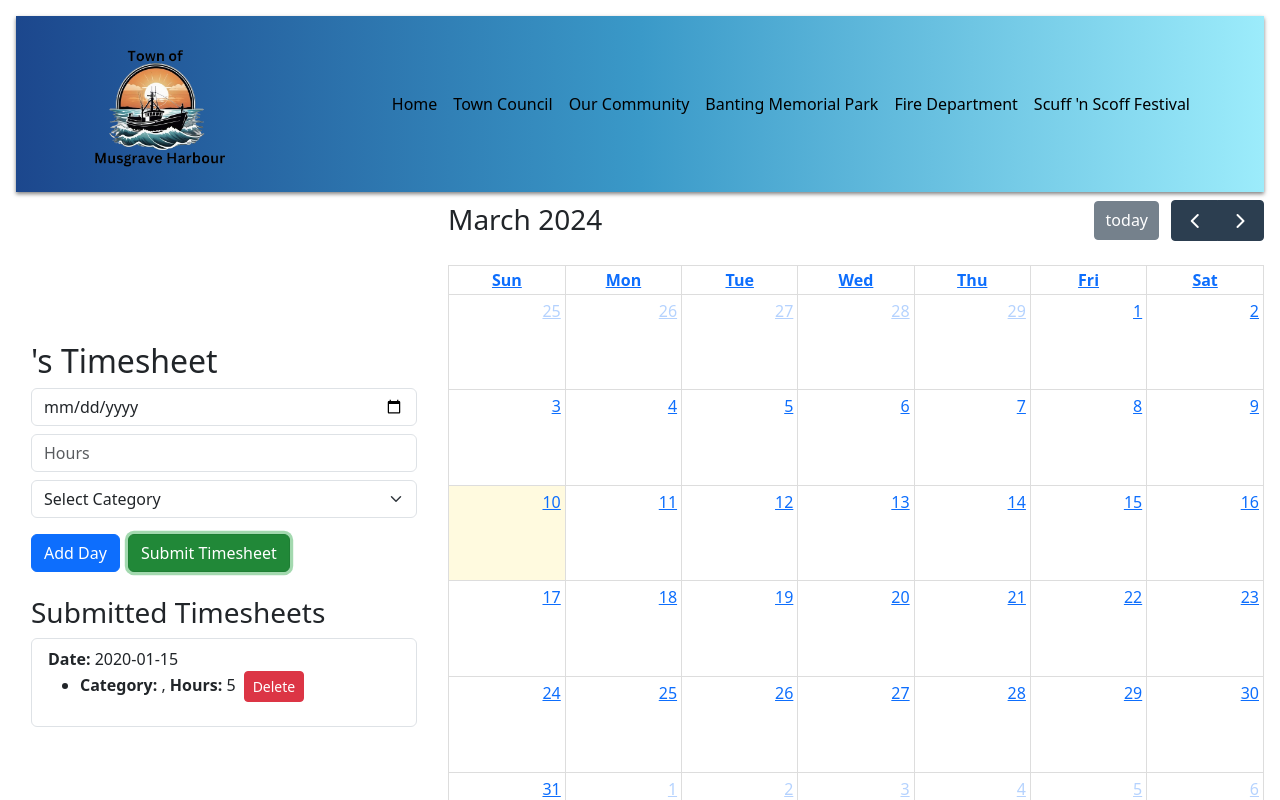
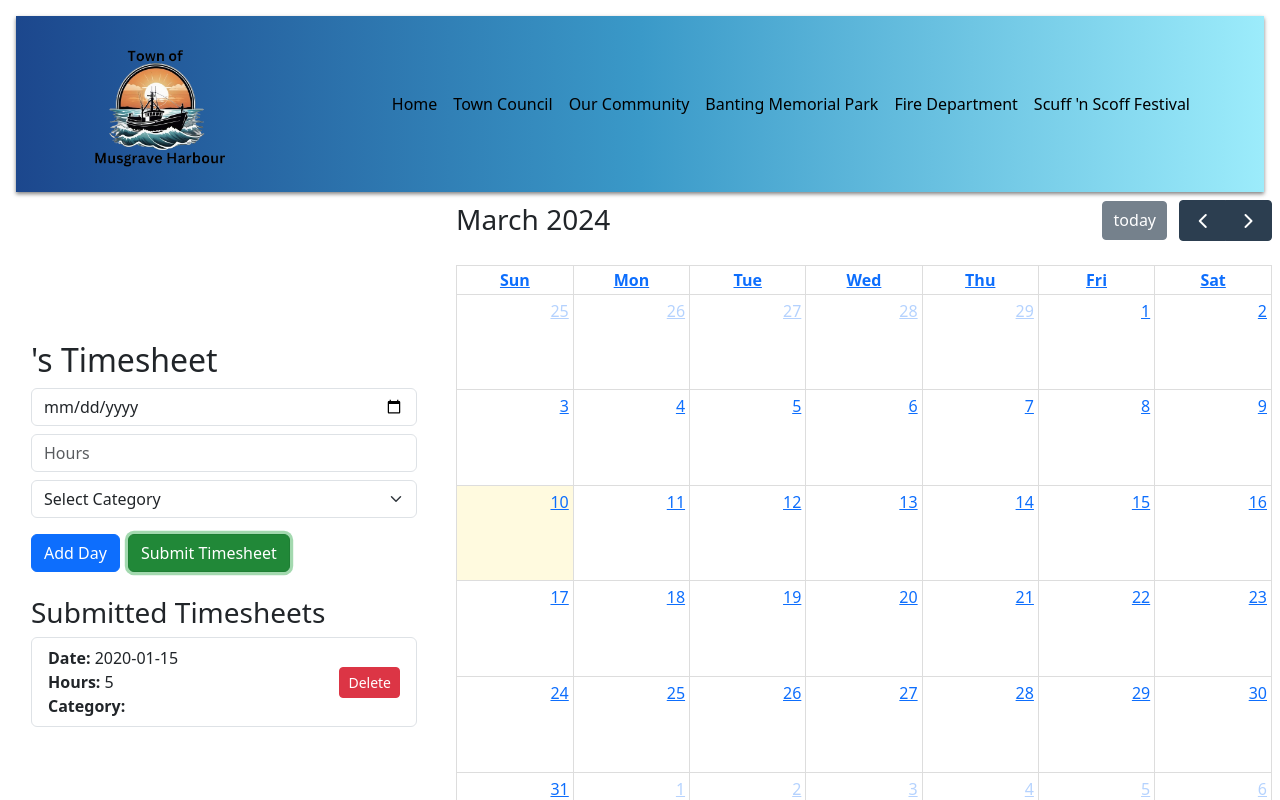
Before and after one commit to Amandafrost79/TownOfMusgraveHarbour, a React (Vite) app: page /TownOfMusgraveHarbour/staff-timesheet in a window 1280 px wide. Both pictures are taken after typing "2020-01-15", "5" into the empty fields and a click on the button "Submit Timesheet". Shown: the top 800 px of the page. Built offline with nearby package versions, Linux system fonts and the light colour scheme.

Commit message:
add to timesheet

```diff
--- a/src/routes/StaffTimesheet.jsx
+++ b/src/routes/StaffTimesheet.jsx
@@ -1,15 +1,6 @@
 import React, { useState, useEffect } from "react";
 import { useAuth } from "../AuthContext";
-// import "./StaffTimesheet.css"; // Ensure your CSS is imported
-import {
-  Stack,
-  Col,
-  Row,
-  Button,
-  Form,
-  ListGroup,
-  Card,
-} from "react-bootstrap";
+import { Stack, Col, Row, Button, Form, ListGroup } from "react-bootstrap";
 import FullCalendar from "@fullcalendar/react";
 import dayGridPlugin from "@fullcalendar/daygrid";
 import interactionPlugin from "@fullcalendar/interaction";
@@ -19,12 +10,12 @@ const StaffTimesheet = () => {
   const [timesheet, setTimesheet] = useState([
     { date: "", hours: "", category: "" },
   ]);
-  const [storedTimesheets, setStoredTimesheets] = useState({});
+  const [storedTimesheets, setStoredTimesheets] = useState([]);
 
   // Load timesheets from local storage on component mount
   useEffect(() => {
     const savedTimesheets =
-      JSON.parse(localStorage.getItem("timesheets")) || {};
+      JSON.parse(localStorage.getItem("timesheets")) || [];
     setStoredTimesheets(savedTimesheets);
   }, []);
 
@@ -42,20 +33,11 @@ const StaffTimesheet = () => {
 
   // Handle form submission
   const handleSubmit = () => {
-    const updatedTimesheets = { ...storedTimesheets };
-
-    timesheet.forEach((entry) => {
-      const { date, category, hours } = entry;
-      if (!updatedTimesheets[date]) {
-        updatedTimesheets[date] = [];
-      }
-      updatedTimesheets[date].push({ category, hours });
-    });
-
-    setStoredTimesheets(updatedTimesheets);
+    const newTimesheets = [...storedTimesheets, ...timesheet];
+    setStoredTimesheets(newTimesheets);
 
     // Save to local storage
-    localStorage.setItem("timesheets", JSON.stringify(updatedTimesheets));
+    localStorage.setItem("timesheets", JSON.stringify(newTimesheets));
 
     // Clear the form after submission
     setTimesheet([{ date: "", hours: "", category: "" }]);
@@ -63,23 +45,13 @@ const StaffTimesheet = () => {
     alert("Timesheet submitted!");
   };
 
-  // Handle deletion of a timesheet entry by date
-  const handleDelete = (dateToDelete, categoryToDelete) => {
-    const updatedTimesheets = { ...storedTimesheets };
-    if (updatedTimesheets[dateToDelete]) {
-      updatedTimesheets[dateToDelete] = updatedTimesheets[dateToDelete].filter(
-        (entry) => entry.category !== categoryToDelete
-      );
-
-      if (updatedTimesheets[dateToDelete].length === 0) {
-        delete updatedTimesheets[dateToDelete];
-      }
-    }
-
+  // Handle deletion of a timesheet entry
+  const handleDelete = (indexToDelete) => {
+    const updatedTimesheets = storedTimesheets.filter(
+      (_, index) => index !== indexToDelete
+    );
     setStoredTimesheets(updatedTimesheets);
-
-    // Update local storage after deletion
-    localStorage.setItem("timesheets", JSON.stringify(updatedTimesheets));
+    localStorage.setItem("timesheets", JSON.stringify(updatedTimesheets)); // Update local storage
   };
 
   // Assign colors based on category
@@ -97,88 +69,16 @@ const StaffTimesheet = () => {
   };
 
   // Convert stored timesheets to FullCalendar event format
-  const calendarEvents = Object.keys(storedTimesheets).map((date) => ({
-    title: `Work Log`,
-    start: date,
-    allDay: true,
-    backgroundColor: "gray", // Same color for date events
+  const calendarEvents = storedTimesheets.map((entry, index) => ({
+    id: index, // A unique identifier for each event
+    title: `${entry.hours} hrs - ${entry.category}`,
+    start: entry.date, // FullCalendar requires date in 'YYYY-MM-DD' format
+    allDay: true, // Display as an all-day event
+    backgroundColor: getCategoryColor(entry.category), // Color based on category
   }));
 
-  // const StaffTimesheet = () => {
-  //   const { user } = useAuth();
-  //   const [timesheet, setTimesheet] = useState([
-  //     { date: "", hours: "", category: "" },
-  //   ]);
-  //   const [storedTimesheets, setStoredTimesheets] = useState([]);
-
-  //   // Load timesheets from local storage on component mount
-  //   useEffect(() => {
-  //     const savedTimesheets =
-  //       JSON.parse(localStorage.getItem("timesheets")) || [];
-  //     setStoredTimesheets(savedTimesheets);
-  //   }, []);
-
-  //   // Handle input changes
-  //   const handleTimesheetChange = (index, field, value) => {
-  //     const updatedTimesheet = [...timesheet];
-  //     updatedTimesheet[index][field] = value;
-  //     setTimesheet(updatedTimesheet);
-  //   };
-
-  //   // Add new row for timesheet entry
-  //   const addTimesheetRow = () => {
-  //     setTimesheet([...timesheet, { date: "", hours: "", category: "" }]);
-  //   };
-
-  //   // Handle form submission
-  //   const handleSubmit = () => {
-  //     const newTimesheets = [...storedTimesheets, ...timesheet];
-
-  //     setStoredTimesheets(newTimesheets);
-
-  //     // Save to local storage
-  //     localStorage.setItem("timesheets", JSON.stringify(newTimesheets));
-
-  //     // Clear the form after submission
-  //     setTimesheet([{ date: "", hours: "", description: "" }]);
-
-  //     alert("Timesheet submitted!");
-  //   };
-
-  //   // Handle deletion of a timesheet entry
-  //   const handleDelete = (indexToDelete) => {
-  //     const updatedTimesheets = storedTimesheets.filter(
-  //       (_, index) => index !== indexToDelete
-  //     );
-  //     setStoredTimesheets(updatedTimesheets);
-  //     localStorage.setItem("timesheets", JSON.stringify(updatedTimesheets)); // Update local storage
-  //   };
-
-  //   // Assign colors based on category
-  //   const getCategoryColor = (category) => {
-  //     switch (category) {
-  //       case "WTP":
-  //         return "blue";
-  //       case "Fleet":
-  //         return "green";
-  //       case "Roads":
-  //         return "red";
-  //       default:
-  //         return "gray";
-  //     }
-  //   };
-
-  //   // Convert stored timesheets to FullCalendar event format
-  //   const calendarEvents = storedTimesheets.map((entry, index) => ({
-  //     id: index, // A unique identifier for each event
-  //     title: `${entry.hours} hrs - ${entry.category}`,
-  //     start: entry.date, // FullCalendar requires date in 'YYYY-MM-DD' format
-  //     allDay: true, // Display as an all-day event
-  //     backgroundColor: getCategoryColor(entry.category),
-  //   }));
-
   return (
-    <Stack gap={2} direction="horizontal">
+    <Stack gap={3} direction="horizontal">
       <Col xs={4}>
         <h2>{user?.username}'s Timesheet</h2>
         {timesheet.map((entry, index) => (
@@ -215,17 +115,6 @@ const StaffTimesheet = () => {
                 <option value="Roads">Roads</option>
               </Form.Select>
             </Col>
-
-            {/* <Col xs={5}>
-              <Form.Control
-                type="text"
-                value={entry.description}
-                placeholder="Work Description"
-                onChange={(e) =>
-                  handleTimesheetChange(index, "description", e.target.value)
-                }
-              />
-            </Col> */}
           </Row>
         ))}
         <Button variant="primary" onClick={addTimesheetRow} className="me-2">
@@ -236,39 +125,12 @@ const StaffTimesheet = () => {
         </Button>
 
         <h3 className="mt-4">Submitted Timesheets</h3>
-        {Object.keys(storedTimesheets).length > 0 ? (
-          <ListGroup>
-            {Object.keys(storedTimesheets).map((date, index) => (
-              <ListGroup.Item key={index}>
-                <strong>Date:</strong> {date}
-                <ul>
-                  {storedTimesheets[date].map((entry, idx) => (
-                    <li key={idx}>
-                      <span>
-                        <strong>Category:</strong> {entry.category},{" "}
-                        <strong>Hours:</strong> {entry.hours}
-                      </span>
-                      <Button
-                        variant="danger"
-                        size="sm"
-                        onClick={() => handleDelete(date, entry.category)}
-                        className="ms-2"
-                      >
-                        Delete
-                      </Button>
-                    </li>
-                  ))}
-                </ul>
-              </ListGroup.Item>
-            ))}
-          </ListGroup>
-        ) : (
-          /* {storedTimesheets.length > 0 ? (
+        {storedTimesheets.length > 0 ? (
           <ListGroup>
             {storedTimesheets.map((entry, index) => (
               <ListGroup.Item
                 key={index}
-                className="d-flex justify-content-between align-items-start"
+                className="d-flex justify-content-between align-items-center"
               >
                 <div>
                   <strong>Date:</strong> {entry.date} <br />
@@ -284,10 +146,9 @@ const StaffTimesheet = () => {
                 </Button>
               </ListGroup.Item>
             ))}
-          </ListGroup> */
-          <Card className="mt-3">
-            <Card.Body>No timesheets submitted yet.</Card.Body>
-          </Card>
+          </ListGroup>
+        ) : (
+          <p>No timesheets submitted yet.</p>
         )}
       </Col>
 
```
